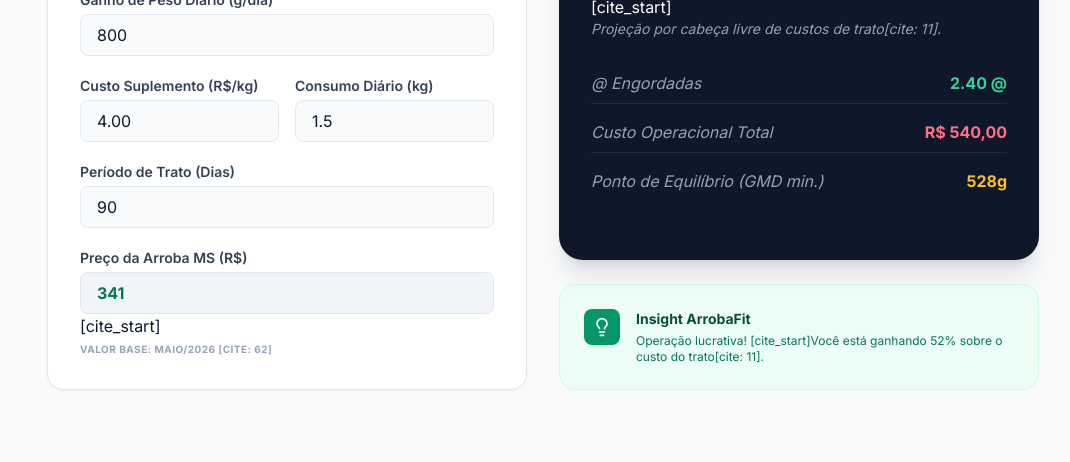
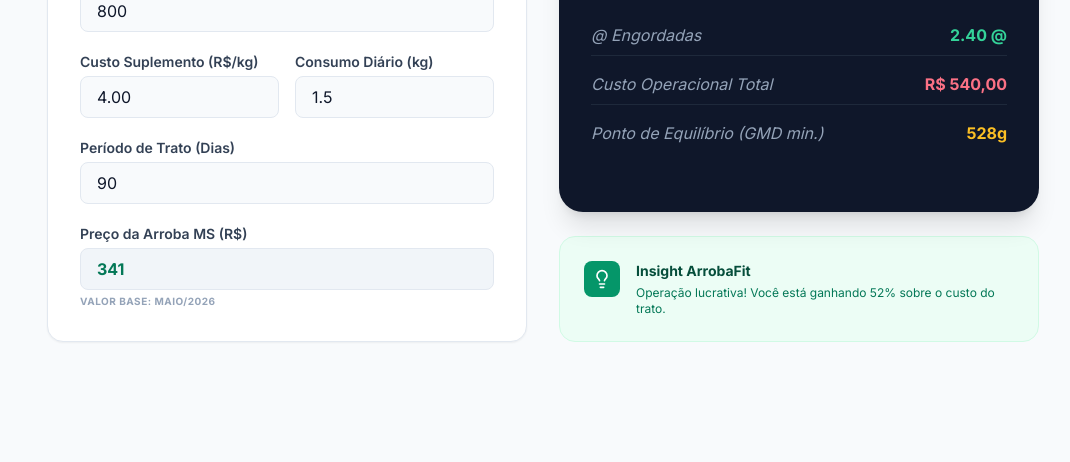
Before and after one commit to supremaux/arrobafit, a website: page index.html in a window 1280 px wide. Shown: the part 338-800 px from the top of the page, without its empty margins (97-1167 px from the left). Drawn offline with nearby package versions, Linux system fonts and the light colour scheme.

Commit message:
correções na interface

```diff
--- a/index.html
+++ b/index.html
@@ -39,9 +39,8 @@
     <main class="max-w-5xl mx-auto px-4 py-8">
       <header class="mb-8">
         <h1 class="text-2xl font-bold text-slate-800">Simulador de Engorda</h1>
-        [cite_start]
         <p class="text-slate-500">
-          Ajuste os parâmetros para ver a projeção de lucro[cite: 89].
+          Ajuste os parâmetros para ver a projeção de lucro.
         </p>
       </header>
 
@@ -119,11 +118,11 @@
                 value="341"
                 class="w-full px-4 py-2 bg-slate-100 border border-slate-200 rounded-lg font-bold text-emerald-700 outline-none"
               />
-              [cite_start]
+
               <p
                 class="text-[10px] text-slate-400 mt-1 uppercase tracking-wider font-bold"
               >
-                Valor base: Maio/2026 [cite: 62]
+                Valor base: Maio/2026
               </p>
             </div>
           </div>
@@ -140,9 +139,9 @@
                 Lucro Líquido Estimado
               </h2>
               <p id="resLucro" class="text-5xl font-bold mb-4">R$ 0,00</p>
-              [cite_start]
+
               <p class="text-slate-400 text-sm mb-8 italic">
-                Projeção por cabeça livre de custos de trato[cite: 11].
+                Projeção por cabeça livre de custos de trato.
               </p>
 
               <div class="space-y-4">
@@ -194,69 +193,5 @@
         </section>
       </div>
     </main>
-
-    <script>
-      lucide.createIcons();
-
-      const inputs = [
-        "pesoInicial",
-        "gmd",
-        "custoSuplemento",
-        "consumoDiario",
-        "dias",
-        "valorArroba",
-      ];
-
-      function calculate() {
-        const data = {};
-        inputs.forEach(
-          (id) =>
-            (data[id] = parseFloat(document.getElementById(id).value) || 0),
-        );
-
-        // Regras de Negócio:
-        // 1 @ = 30kg de peso vivo (considerando rendimento de carcaça padrão)
-        const ganhoTotalKg = (data.gmd / 1000) * data.dias;
-        const arrobasProduzidas = ganhoTotalKg / 30;
-
-        const receitaBruta = arrobasProduzidas * data.valorArroba;
-        const custoTotalTrato =
-          data.consumoDiario * data.custoSuplemento * data.dias;
-        const lucroLiquido = receitaBruta - custoTotalTrato;
-
-        // Atualiza Interface
-        document.getElementById("resLucro").innerText =
-          lucroLiquido.toLocaleString("pt-BR", {
-            style: "currency",
-            currency: "BRL",
-          });
-        document.getElementById("resArrobas").innerText =
-          arrobasProduzidas.toFixed(2) + " @";
-        document.getElementById("resCustoTotal").innerText =
-          custoTotalTrato.toLocaleString("pt-BR", {
-            style: "currency",
-            currency: "BRL",
-          });
-
-        // Cálculo simplificado de ponto de equilíbrio (gmd necessário para pagar o trato)
-        const gmdNecessario =
-          (((custoTotalTrato / data.valorArroba) * 30) / data.dias) * 1000;
-        document.getElementById("resBreakEven").innerText =
-          Math.round(gmdNecessario) + "g";
-
-        // Insight Dinâmico
-        const insight =
-          lucroLiquido > 0
-            ? `Operação lucrativa! [cite_start]Você está ganhando ${((lucroLiquido / custoTotalTrato) * 100).toFixed(0)}% sobre o custo do trato[cite: 11].`
-            : "Atenção: O custo do trato está superando o ganho de peso. Revise a dieta.";
-        document.getElementById("insightText").innerText = insight;
-      }
-
-      inputs.forEach((id) => {
-        document.getElementById(id).addEventListener("input", calculate);
-      });
-
-      calculate(); // Inicializa
-    </script>
   </body>
 </html>
--- a/main.js
+++ b/main.js
@@ -49,7 +49,7 @@ function calculate() {
   // Insight Dinâmico
   const insight =
     lucroLiquido > 0
-      ? `Operação lucrativa! [cite_start]Você está ganhando ${((lucroLiquido / custoTotalTrato) * 100).toFixed(0)}% sobre o custo do trato[cite: 11].`
+      ? `Operação lucrativa! Você está ganhando ${((lucroLiquido / custoTotalTrato) * 100).toFixed(0)}% sobre o custo do trato.`
       : "Atenção: O custo do trato está superando o ganho de peso. Revise a dieta.";
   document.getElementById("insightText").innerText = insight;
 }
```
